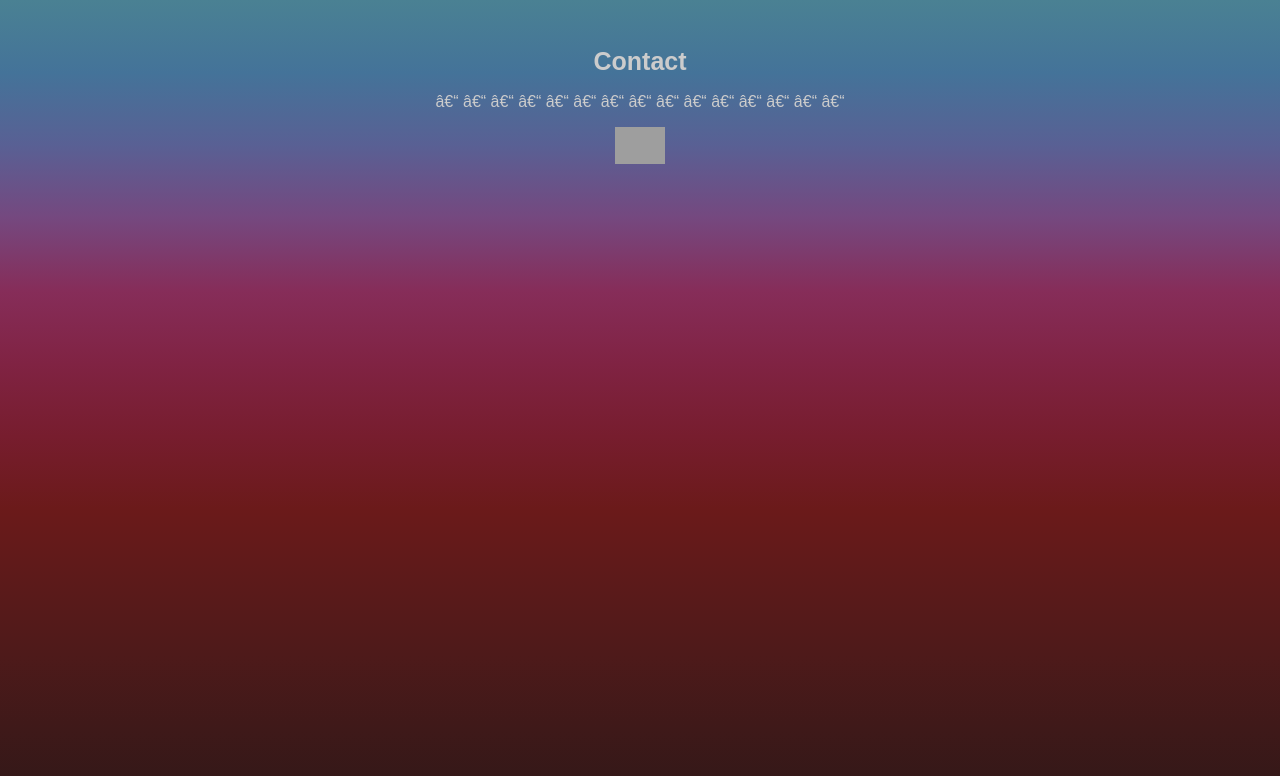
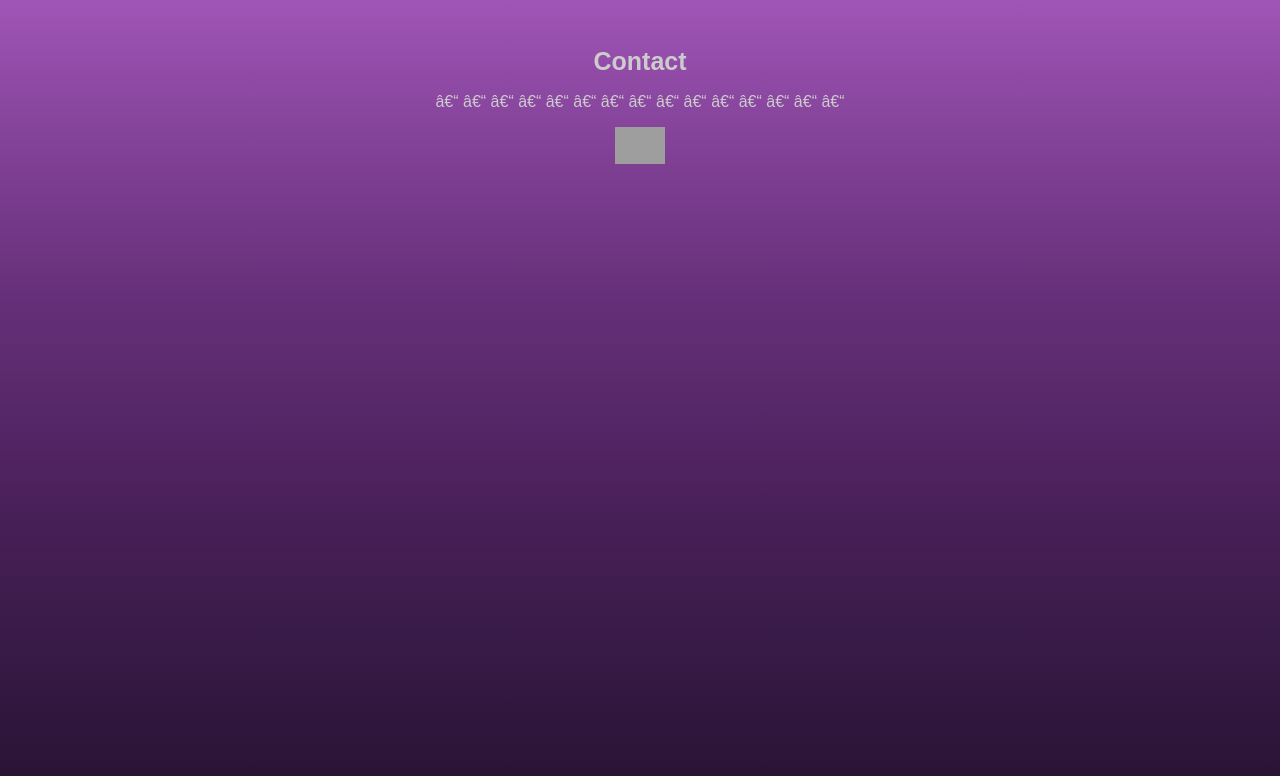
Before and after one commit to wittybcollarbone/Contact, a plain HTML site: page index.html in a window 1280 px wide. Drawn offline with Linux system fonts and the light colour scheme; grey boxes are pictures that could not be loaded.

Commit message:
Update index.html

```diff
--- a/index.html
+++ b/index.html
@@ -12,7 +12,7 @@
 
 
     body {
-      background-image: linear-gradient(to top, #311818, #3f1919, #4e1a1a, #5c1a1a, #6b1a1a, #771d2e, #802343, #862d59, #75487f, #596094, #447399, #4a8193);
+      background-image: linear-gradient(to top, #271332, #2f163c, #371a45, #401d4f, #492059, #532564, #5d2b6f, #67307a, #753989, #824297, #914ba7, #9f55b6);
       background-repeat: no-repeat;
       }
                     </style>
```
